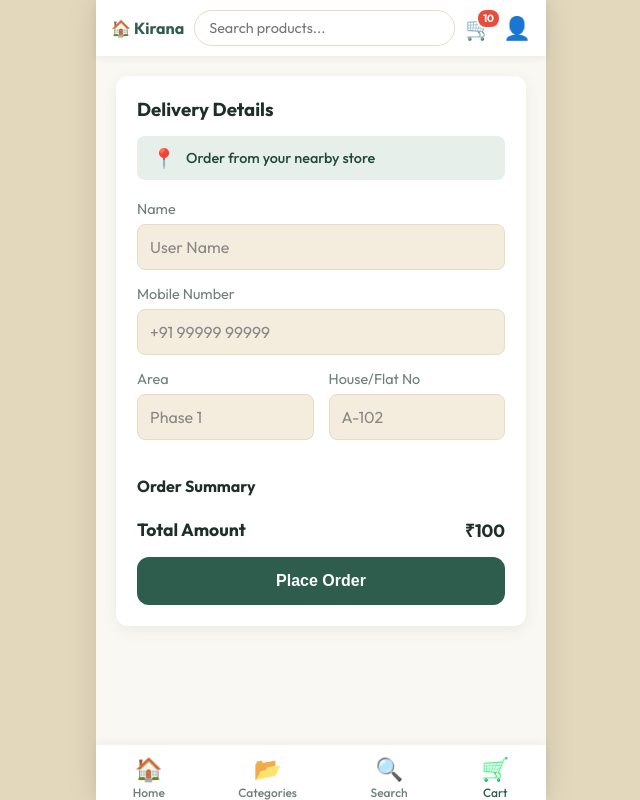
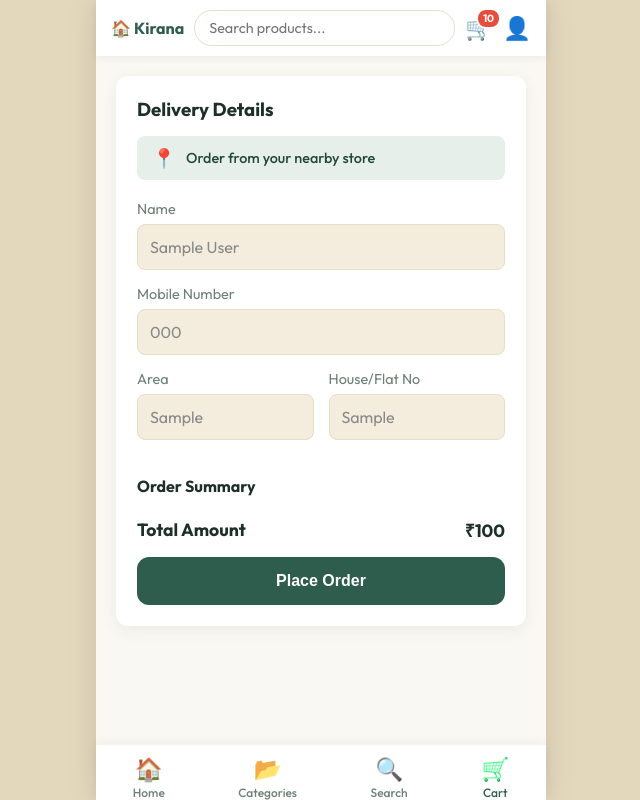
Before and after one commit to tarunnagulakonda-coder/upadated_store, a Flask app: page /checkout in a window 1280 px wide. Shown: the whole page, without its empty margins (319-959 px from the left). Run offline with Flask 3, Linux system fonts and the light colour scheme; the visitor is signed in with stand-in values (Sample User, id 1); tables that the repository leaves empty hold one stand-in row (values such as "Sample post").

Commit message:
Enhance checkout form with user data and validation
Updated checkout form to display user details dynamically and added a guard for minimum order total.

```diff
--- a/templates/checkout.html
+++ b/templates/checkout.html
@@ -14,23 +14,22 @@
         <form id="checkoutForm" onsubmit="event.preventDefault(); placeOrder();">
             <div class="form-group">
                 <label>Name</label>
-                <input type="text" value="User Name" readonly>
-                <!-- In reality, populate from session/User model if passed -->
+                <input type="text" value="{{ user.name if user else 'User Name' }}" readonly>
             </div>
 
             <div class="form-group">
                 <label>Mobile Number</label>
-                <input type="text" value="+91 99999 99999" readonly>
+                <input type="text" value="{{ user.mobile if user else '+91 99999 99999' }}" readonly>
             </div>
 
             <div class="form-row">
                 <div class="form-group flex-1">
                     <label>Area</label>
-                    <input type="text" value="Phase 1" readonly>
+                    <input type="text" value="{{ user.area if user else 'Phase 1' }}" readonly>
                 </div>
                 <div class="form-group flex-1">
                     <label>House/Flat No</label>
-                    <input type="text" value="A-102" readonly>
+                    <input type="text" value="{{ user.house_no if user else 'A-102' }}" readonly>
                 </div>
             </div>
 
@@ -38,7 +37,7 @@
                 <h4>Order Summary</h4>
                 <div class="summary-row total-row" style="margin-bottom:15px;">
                     <span>Total Amount</span>
-                    <span id="checkoutTotal">₹...</span>
+                    <span id="checkoutTotal">₹{{ total if total else '...' }}</span>
                 </div>
             </div>
 
@@ -47,7 +46,7 @@
     </div>
 </div>
 
-<!-- Simple script to fetch total for checkout -->
+<!-- Script to verify total and guard checkout -->
 <script>
     document.addEventListener('DOMContentLoaded', async () => {
         try {
@@ -57,6 +56,10 @@
             if (data.items) {
                 data.items.forEach(i => total += (i.price * i.quantity));
             }
+            if (total < 100) {
+                window.location.href = '/cart';
+                return;
+            }
             document.getElementById('checkoutTotal').innerText = '₹' + total;
         } catch (e) { }
     });
```
